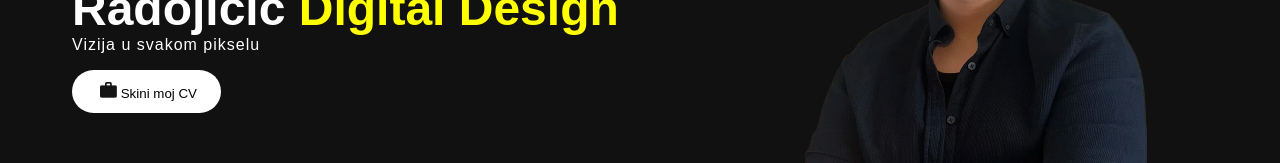
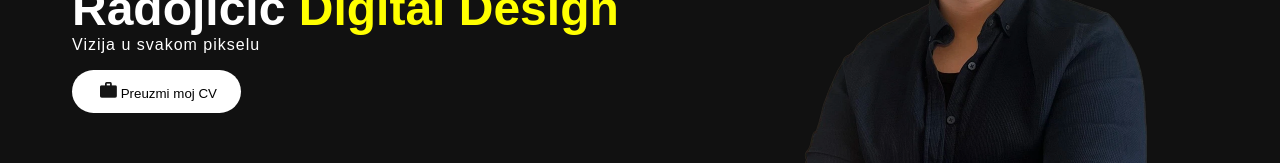
Before and after one commit to PetarRadojicic/RDD, a React (Create React App) app: page / in a window 1280 px wide. Shown: the part 443-606 px from the top of the page. Built offline with nearby package versions, Linux system fonts and the light colour scheme.

Commit message:
master: grammar check

```diff
--- a/src/components/Intro/intro.jsx
+++ b/src/components/Intro/intro.jsx
@@ -77,7 +77,7 @@ const Intro = () => {
             whileHover={buttonHover}
           >
             <img src={btnImg} alt="CV" className="btnImg" />
-            Skini moj CV
+            Preuzmi moj CV
           </motion.button>
         </Link>
       </div>
--- a/src/components/Timeline/timeline.jsx
+++ b/src/components/Timeline/timeline.jsx
@@ -21,7 +21,7 @@ const Timeline = () => {
         >
           <h3 className="vertical-timeline-element-title">Comtrade ITHS</h3>
           <h4 className="vertical-timeline-element-subtitle">2018-2022</h4>
-          <p>Elektro Tehnicar Informacionih Tehnologija</p>
+          <p>Elektrotehnicar Informacionih Tehnologija</p>
         </VerticalTimelineElement>
 
         <VerticalTimelineElement
@@ -36,7 +36,7 @@ const Timeline = () => {
             Singidunum Tehnicki Fakultet
           </h3>
           <h4 className="vertical-timeline-element-subtitle">2022-sad</h4>
-          <p>Softwarsko Inzenjerstvo</p>
+          <p>Softversko Inzenjerstvo</p>
         </VerticalTimelineElement>
 
         <VerticalTimelineElement
```
